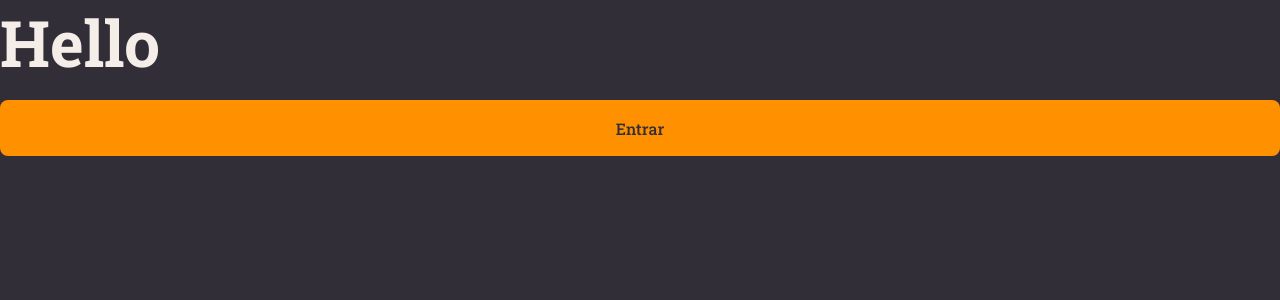
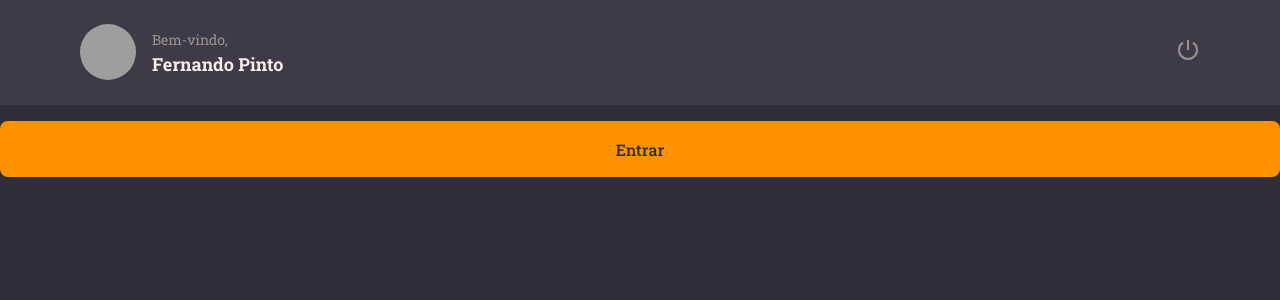
Before and after one commit to fespschulte/RS-Explorer-10-Project-RocketNotes, a React (Vite) app: page / in a window 1280 px wide. Shown: the top 300 px of the page. Built offline with nearby package versions, Linux system fonts and the light colour scheme; grey boxes are pictures that could not be loaded.

Commit message:
criação dos componentes do header

```diff
--- a/package.json
+++ b/package.json
@@ -11,6 +11,7 @@
   "dependencies": {
     "react": "^18.2.0",
     "react-dom": "^18.2.0",
+    "react-icons": "^4.6.0",
     "styled-components": "^5.3.6"
   },
   "devDependencies": {
--- a/src/components/Header/index.jsx
+++ b/src/components/Header/index.jsx
@@ -0,0 +1,20 @@
+import { Container, Profile, Logout } from './styles'
+import { RiShutDownLine } from 'react-icons/ri'
+
+export function Header() {
+  return (
+    <Container>
+      <Profile>
+        <img src="https://github.com/fespschulte.png" alt="foto do usuário" />
+        <div>
+          <span>Bem-vindo,</span>
+          <strong>Fernando Pinto</strong>
+        </div>
+      </Profile>
+
+      <Logout>
+        <RiShutDownLine />
+      </Logout>
+    </Container>
+  )
+}
--- a/src/components/Header/styles.js
+++ b/src/components/Header/styles.js
@@ -9,4 +9,46 @@
   border-bottom-style: solid;
   border-bottom-color: ${({ theme }) => theme.COLORS.BACKGROUND_700} ;
 
+  display: flex;
+  justify-content: space-between;
+  padding: 0 80px;
+
+  background-color: ${({ theme }) => theme.COLORS.BACKGROUND_700};
+
 `
+
+export const Profile = styled.div`
+  display: flex;
+  align-items: center;
+
+  > img {
+    width: 56px;
+    height: 56px;
+    border-radius: 50%;
+  }
+  > div {
+    display: flex;
+    flex-direction: column;
+    margin-left: 16px;
+    line-height: 24px;
+
+    span {
+      font-size: 14px;
+      color: ${({ theme }) => theme.COLORS.GRAY_100}
+    }
+
+    strong {
+      font-size: 18px;
+      color: ${({ theme }) => theme.COLORS.WHITE}
+    }
+  }
+`
+  export const Logout = styled.button`
+    border: none;
+    background: none;
+
+    > svg {
+      fill: ${({ theme }) => theme.COLORS.GRAY_100};
+      font-size: 24px;
+    }
+  `
--- a/src/pages/Details/index.jsx
+++ b/src/pages/Details/index.jsx
@@ -1,10 +1,11 @@
 import { Container } from './styles.js'
 import { Button } from '../../components/button/index.jsx'
+import { Header } from '../../components/Header/index.jsx'
 
 export function Details() {
   return (
     <Container>
-      <h1>Hello</h1>
+      <Header />
       <Button title="Entrar"/>
     </Container>
   )
--- a/src/pages/Details/styles.js
+++ b/src/pages/Details/styles.js
@@ -1,3 +1,9 @@
 import styled from 'styled-components'
 
-export const Container = styled.h1``
+export const Container = styled.div`
+  width: 100%;
+  height: 100vh;
+  display: grid;
+  grid-template-rows: 105px auto;
+  grid-template-areas: "header" "content";
+`
```
Also changed, not shown: 1 other file (tests, documents, lock files or other folders).
